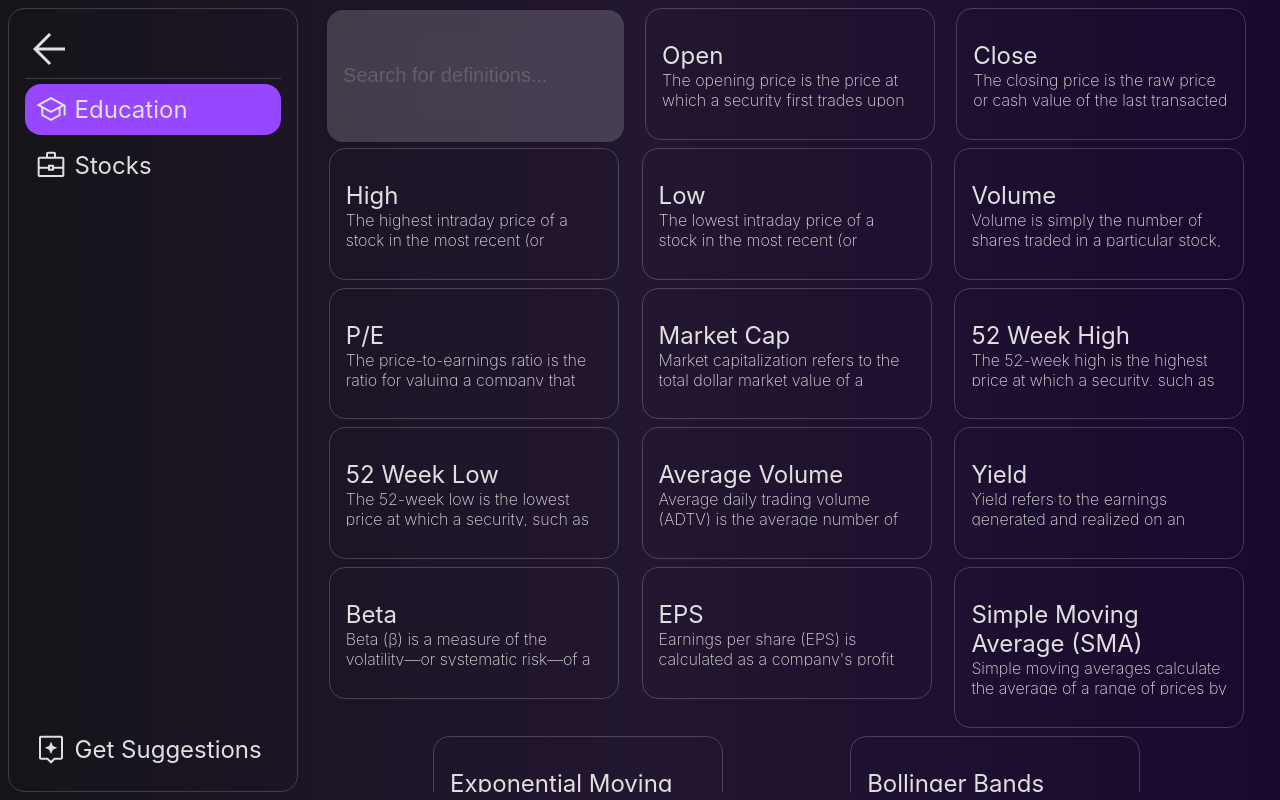
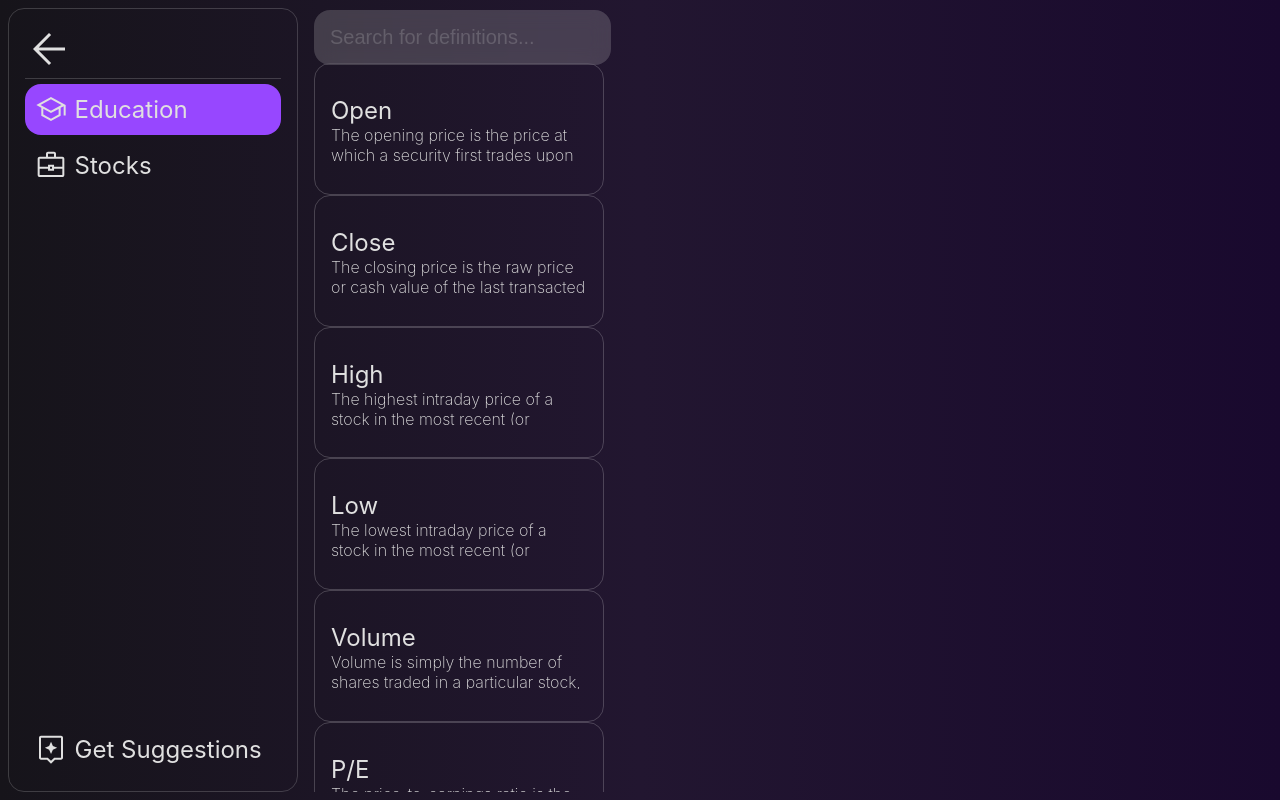
Before and after one commit to Waseem-Alkasbutrus/HackUTD2022-All-in-One-Invest, a React (Create React App) app: page / in a window 1280 px wide. Built offline with nearby package versions, Linux system fonts and the light colour scheme.

Commit message:
Switched definitions to row  again

```diff
--- a/src/App.js
+++ b/src/App.js
@@ -86,8 +86,8 @@ function App() {
       </div>
 
       <div className={tabIndex === 1 ? 'content-div' : 'hidden'}>
-        <GridContainer flexStyle="row" placeholder="definitions">
-        <Definition searchKey="Open" term="Open" definition="The opening price is the price at which a security first trades upon the opening of an exchange on a trading day." />
+        <GridContainer flexStyle="column" placeholder="definitions">
+          <Definition searchKey="Open" term="Open" definition="The opening price is the price at which a security first trades upon the opening of an exchange on a trading day." />
           <Definition searchKey="Close" term="Close" definition="The closing price is the raw price or cash value of the last transacted price in a security before the market officially closes for normal trading." />
           <Definition searchKey="High" term="High" definition="The highest intraday price of a stock in the most recent (or current) trading session." />
           <Definition searchKey="Low" term="Low" definition="The lowest intraday price of a stock in the most recent (or current) trading session." />
@@ -108,7 +108,7 @@ function App() {
 
       <div className={tabIndex === 2 ? 'content-div' : 'hidden'}>
         <GridContainer flexStyle="col" placeholder="company names and tickers">
-        <ItemCard searchKey={Stocks[0].ticker} file={APPL} ticker={Stocks[0].ticker} name={Stocks[0].name} price={Stocks[0].price} change={Stocks[0].change}/>
+          <ItemCard searchKey={Stocks[0].ticker} file={APPL} ticker={Stocks[0].ticker} name={Stocks[0].name} price={Stocks[0].price} change={Stocks[0].change}/>
           <ItemCard searchKey={Stocks[1].ticker} file={AMZN} ticker={Stocks[1].ticker} name={Stocks[1].name} price={Stocks[1].price} change={Stocks[1].change}/>
           <ItemCard searchKey={Stocks[2].ticker} file={FXAIX} ticker={Stocks[2].ticker} name={Stocks[2].name} price={Stocks[2].price} change={Stocks[2].change}/>
           <ItemCard searchKey={Stocks[3].ticker} file={GOOGL} ticker={Stocks[3].ticker} name={Stocks[3].name} price={Stocks[3].price} change={Stocks[3].change}/>
```
